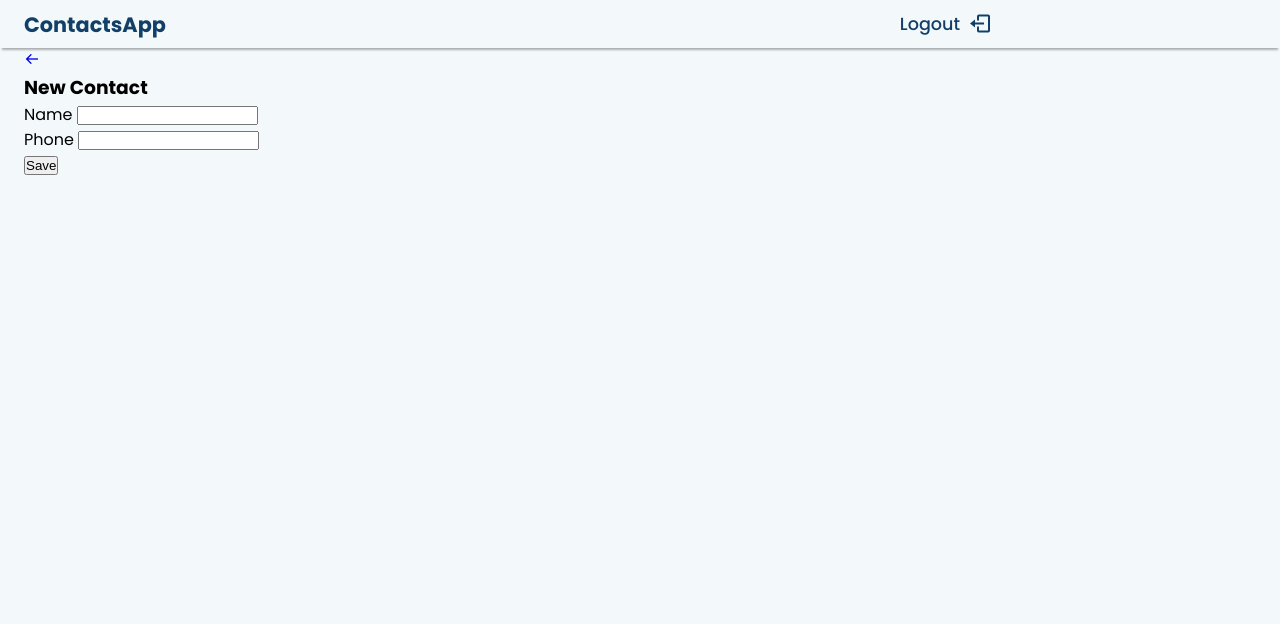
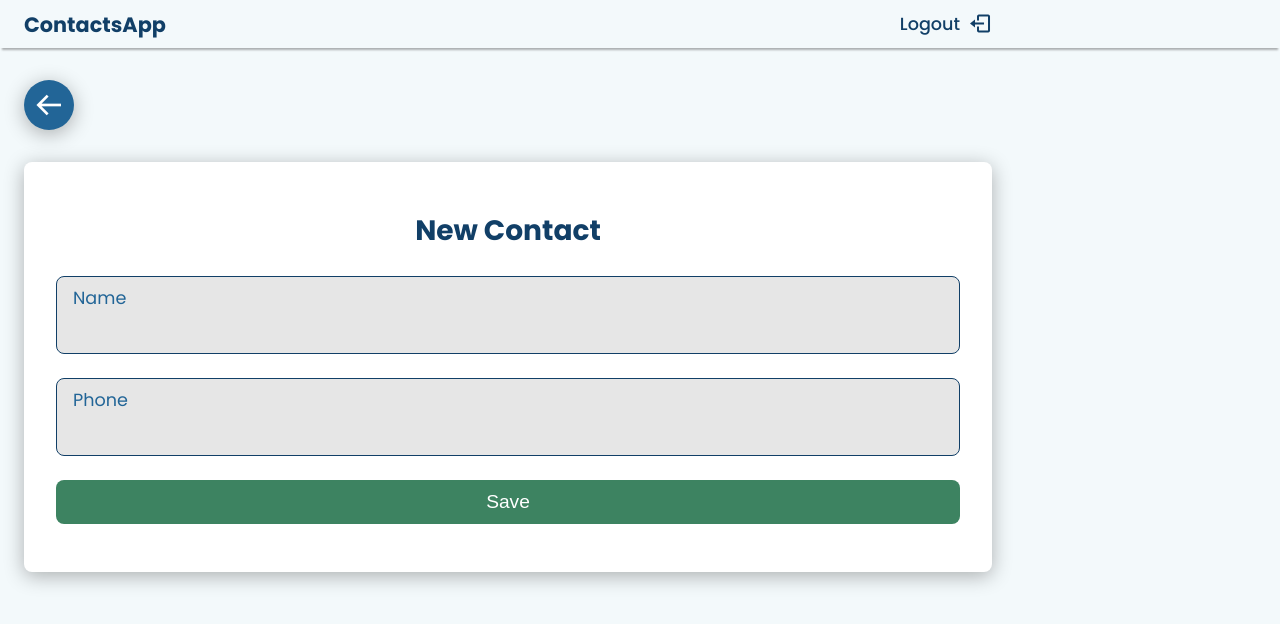
Before and after one commit to Remy349/contacts-app-python, a Flask app: page /contact/new in a window 1280 px wide. Shown: the top 624 px of the page. Run offline with Flask 2, Linux system fonts and the light colour scheme; the visitor is signed in with stand-in values (Sample User, id 1).

Commit message:
Form to add a new contact, completed. The only thing left to do is to save the data in the database.

```diff
--- a/flaskr/contact/routes.py
+++ b/flaskr/contact/routes.py
@@ -1,7 +1,7 @@
 from flaskr.contact import bp
 from flaskr import db
 from flaskr.contact.forms import NewContact
-from flask import render_template
+from flask import redirect, render_template, url_for
 from flask_login import login_required
 
 from flaskr.models import Contact
@@ -12,4 +12,9 @@ from flaskr.models import Contact
 def new():
     form = NewContact()
 
+    if form.validate_on_submit():
+        print(form.contact_name.data, form.contact_phonenumber.data)
+
+        return redirect(url_for("main.index"))
+
     return render_template("contact/new.html", title="New", form=form)
--- a/flaskr/static/css/styles.css
+++ b/flaskr/static/css/styles.css
@@ -175,6 +175,93 @@
   column-gap: 0.5rem;
   user-select: none;
   font-size: 1.1rem;
+}
+
+.new {
+  margin-top: 2rem;
+  margin-bottom: 3rem;
+}
+.new__container {
+  row-gap: 2rem;
+}
+.new__back-btn {
+  background-color: #226597;
+  color: #fff;
+  display: flex;
+  justify-content: center;
+  align-items: center;
+  width: 50px;
+  height: 50px;
+  font-size: 2rem;
+  border-radius: 50%;
+  box-shadow: 0 4px 20px rgba(0, 0, 0, 0.3);
+  user-select: none;
+}
+.new__form {
+  background-color: #F3F9FB;
+  border-radius: 0.5rem;
+  padding: 3rem 2rem;
+  row-gap: 1.5rem;
+  box-shadow: 0 4px 20px rgba(0, 0, 0, 0.3);
+  width: 100%;
+  background-color: #fff;
+}
+.new__form-header {
+  text-align: center;
+  font-size: 1.5rem;
+  color: #113F67;
+}
+.new__form-inputs {
+  background-color: #226597;
+  display: grid;
+  border-radius: 0.5rem;
+  padding: 0.5rem 0.5rem 0.5rem 1rem;
+  row-gap: 0.5rem;
+}
+.new__form-label {
+  color: #fff;
+  font-size: 1.1rem;
+  cursor: pointer;
+}
+.new__form-input {
+  font-family: "Poppins", sans-serif;
+  font-size: 1.1rem;
+  font-weight: 500;
+  border: none;
+  outline: none;
+  width: 100%;
+  display: none;
+}
+.new__form-message {
+  display: none;
+  text-align: center;
+  color: #F32424;
+  font-size: 1.1rem;
+  font-weight: 500;
+}
+.new__form-inputs {
+  border: 1px solid #113F67;
+  background-color: #e6e6e6;
+}
+.new__form-label {
+  cursor: auto;
+  color: #226597;
+}
+.new__form-input {
+  display: block;
+  background-color: #e6e6e6;
+}
+.new__form-btn {
+  background-color: #3D8361;
+  color: #fff;
+  border-radius: 0.5rem;
+  transition: 0.2s;
+  cursor: pointer;
+  font-size: 1.2rem;
+  outline: none;
+  border: none;
+  padding: 0.7rem 0;
+  width: 100%;
 }
 
 /* BASE */
--- a/flaskr/static/js/main.js
+++ b/flaskr/static/js/main.js
@@ -2,6 +2,27 @@ document.addEventListener('DOMContentLoaded', () => {
   /* Change background color */
   if (window.location.pathname !== "/auth/sign-in") {
     document.body.style.background = '#F3F9FB'
+  }
+
+  /* Validate form of new contact | Just numbers */
+  const newContactForm = document.querySelector('.new__form')
+
+  if (newContactForm) {
+    newContactForm.addEventListener('submit', (e) => {
+      const contactPhone = document.getElementById('contact_phonenumber')
+      const justNumbers = /[A-Z]/gi
+
+      if (justNumbers.test(contactPhone.value)) {
+        const contactPhoneCont = document.getElementById('contactPhoneCont')
+        const contactFormMessage = document.querySelector('.new__form-message')
+
+        contactPhoneCont.style.border = '1px solid #F32424'
+        contactFormMessage.style.display = 'block'
+        contactFormMessage.innerHTML = 'Do not enter letters!'
+
+        e.preventDefault()
+      }
+    })
   }
 
   /* Hide error messages */
--- a/flaskr/static/scss/_new.scss
+++ b/flaskr/static/scss/_new.scss
@@ -0,0 +1,61 @@
+@use 'utils/colors' as c;
+@use 'utils/mixins' as m;
+
+.new  {
+  margin-top: 2rem;
+  margin-bottom: 3rem;
+
+  &__container { row-gap: 2rem; }
+
+  &__back {
+    &-btn {
+      background-color: c.$second-color;
+      color: c.$white-color;
+      display: flex;
+      justify-content: center;
+      align-items: center;
+      width: 50px;
+      height: 50px;
+      font-size: 2rem;
+      border-radius: 50%;
+      box-shadow: 0 4px 20px rgba(0,0,0,.3);
+      user-select: none;
+    }
+  }
+
+  &__form {
+    @include m.form-style('header', 'inputs', 'label', 'input');
+    background-color: c.$white-color;
+
+    &-message {
+      display: none;
+      text-align: center;
+      color: c.$red-color;
+      font-size: 1.1rem;
+      font-weight: 500;
+    }
+
+    &-inputs {
+      border: 1px solid c.$primary-color;
+      background-color: c.$aux-color;
+    }
+
+    &-label {
+      cursor: auto;
+      color: c.$second-color;
+    }
+
+    &-input {
+      display: block;
+      background-color: c.$aux-color;
+    }
+
+    &-btn {
+      @include m.btn-style(c.$green-color, c.$white-color);
+      outline: none;
+      border: none;
+      padding: .7rem 0;
+      width: 100%;
+    }
+  }
+}
--- a/flaskr/templates/contact/new.html
+++ b/flaskr/templates/contact/new.html
@@ -2,7 +2,7 @@
 
 {% block content %}
   <section class="new">
-    <div class="new__container container">
+    <div class="new__container container grid">
       <div class="new__back">
         <div class="new__back-container">
           <a href="{{ url_for('main.index') }}" class="new__back-btn">
@@ -11,17 +11,18 @@
         </div>
       </div>
       <div class="new__forms">
-        <form action="" method="POST" class="new__form">
+        <form action="" method="POST" class="new__form grid">
           <div class="new__form-header">
             <h3>New Contact</h3>
           </div>
+          <div class="new__form-message"></div>
           {{ form.hidden_tag() }}
           <div class="new__form-inputs">
             {{ form.contact_name.label(class_='new__form-label') }}
             {{ form.contact_name(class_='new__form-input',
                                   autocomplete='off') }}
           </div>
-          <div class="new__form-inputs">
+          <div class="new__form-inputs" id="contactPhoneCont">
             {{ form.contact_phonenumber.label(class_='new__form-label') }}
             {{ form.contact_phonenumber(class_='new__form-input',
                                   autocomplete='off') }}
```
Also changed, not shown: 1 other file.
